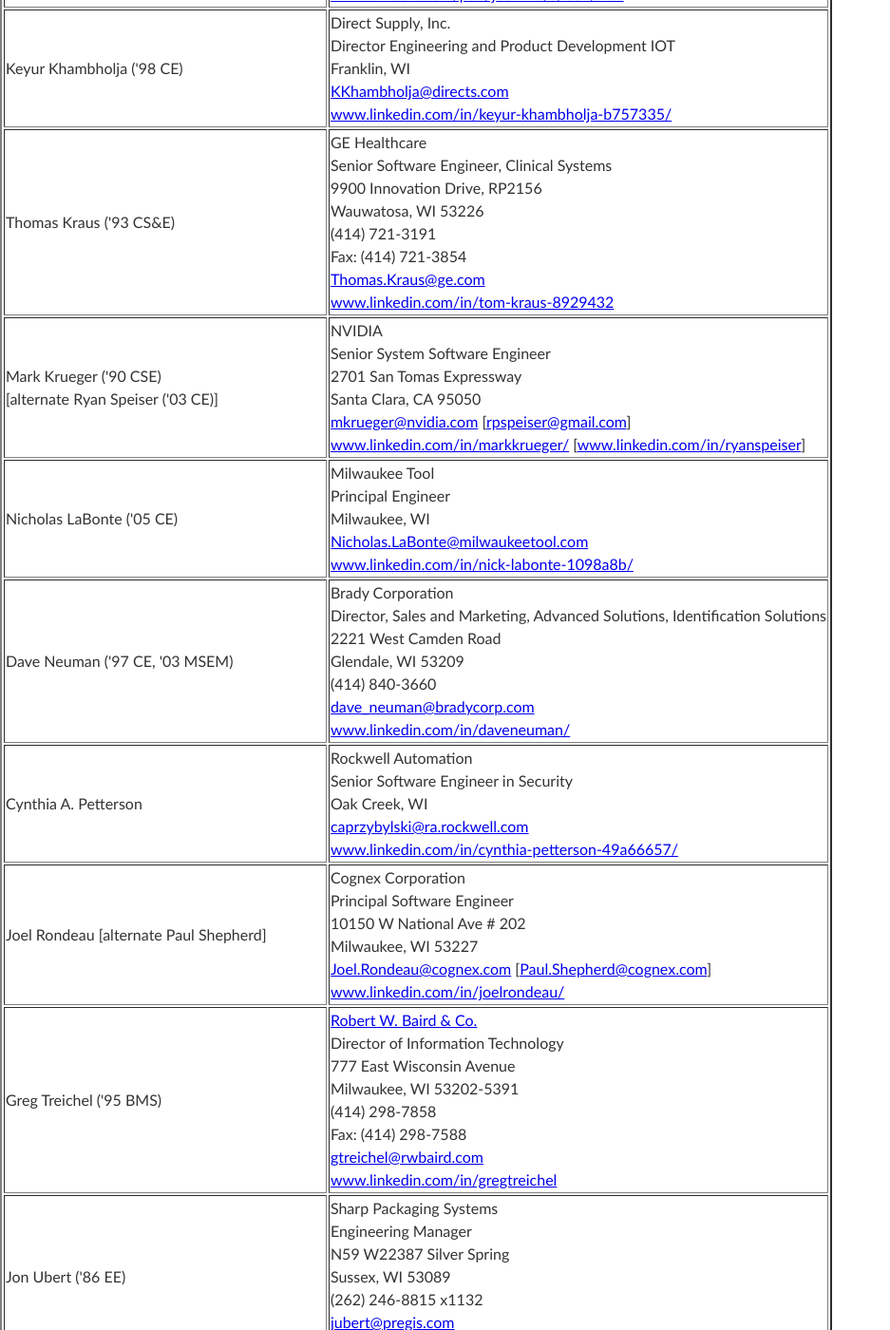
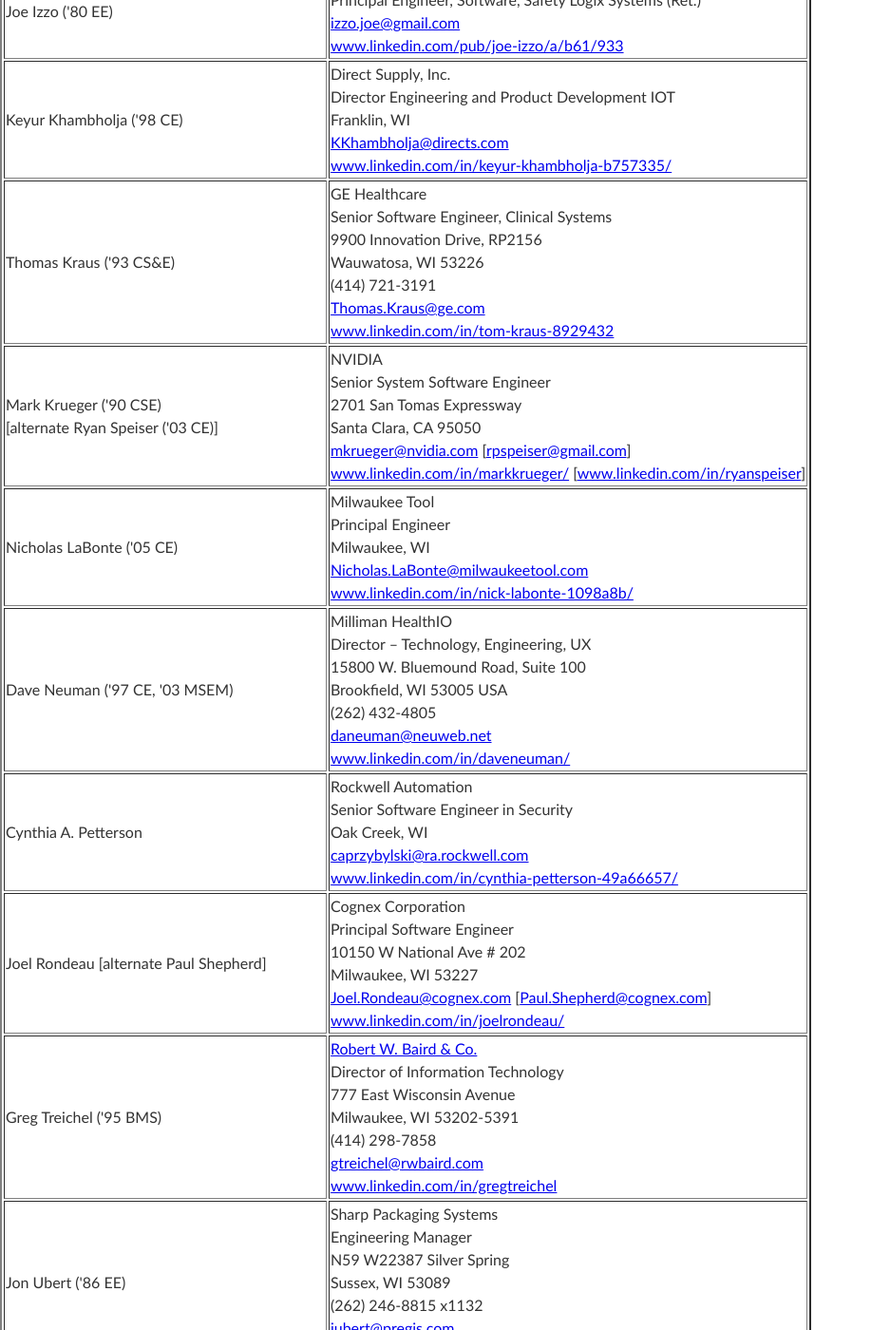
Before and after one commit to edurant/edurant.github.io, a Jekyll site: the page built from ceiac/members.html, in a window 1280 px wide and 1400 px high, scrolled down 1687 px. Shown: the whole window at 95% size, without its empty margins (0-937 px from the left). Built offline with Jekyll 4.4.1, drawn with Linux system fonts in a browser that asks for light colours; some of the changed text lies outside the part shown.

Commit message:
ce iac: Dave Neuman new position, rm FAX numbers

```diff
--- a/ceiac/members.html
+++ b/ceiac/members.html
@@ -11,6 +11,11 @@
 <tr>
   <th>Member</th>
   <th>Contact information</th>
+</tr>
+<tr>
+  <td>(vacant)</td>
+  <td>Brady Corporation
+    <br/>Glendale, WI 53209
 </tr>
 <tr>
   <td>Jameel Ahmed ('13 CE)</td>
@@ -89,7 +94,6 @@
     <br/>9900 Innovation Drive, RP2156
     <br/>Wauwatosa, WI 53226
     <br/>(414) 721-3191
-    <br/>Fax: (414) 721-3854
     <br/><a href="mailto:Thomas.Kraus@ge.com">Thomas.Kraus@ge.com</a>
     <br/><a href="https://www.linkedin.com/in/tom-kraus-8929432">www.linkedin.com/in/tom-kraus-8929432</a></td>
 </tr>
@@ -112,12 +116,12 @@
 </tr>
 <tr>
   <td>Dave Neuman ('97 CE, '03 MSEM)</td>
-  <td>Brady Corporation
-    <br/>Director, Sales and Marketing, Advanced Solutions, Identification Solutions
-    <br/>2221 West Camden Road
-    <br/>Glendale, WI 53209
-    <br/>(414) 840-3660
-    <br/><a href="mailto:dave_neuman@bradycorp.com">dave_neuman@bradycorp.com</a>
+  <td>Milliman HealthIO
+    <br/>Director &ndash; Technology, Engineering, UX
+    <br/>15800 W. Bluemound Road, Suite 100
+    <br/>Brookfield, WI 53005 USA
+    <br/>(262) 432-4805
+    <br/><a href="mailto:daneuman@neuweb.net">daneuman@neuweb.net</a>
     <br/><a href="https://www.linkedin.com/in/daveneuman/">www.linkedin.com/in/daveneuman/</a></td>
 </tr>
 <tr>
@@ -144,7 +148,6 @@
     777 East Wisconsin Avenue<br/>
     Milwaukee, WI 53202-5391<br/>
     (414) 298-7858<br/>
-    Fax: (414) 298-7588<br/>
     <a href="mailto:gtreichel@rwbaird.com">gtreichel@rwbaird.com</a>
     <br/><a href="https://www.linkedin.com/in/gregtreichel">www.linkedin.com/in/gregtreichel</a></td>
 </tr>
```
